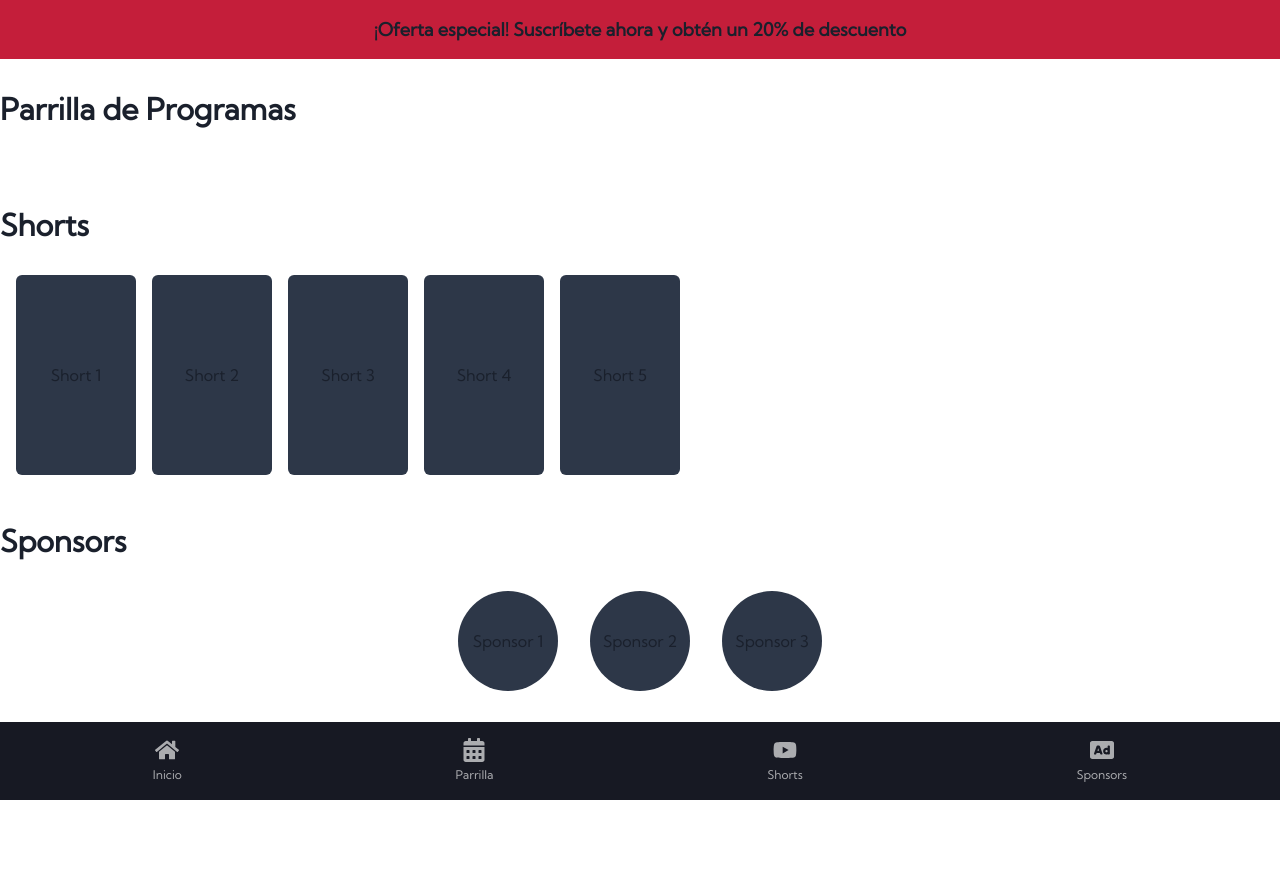
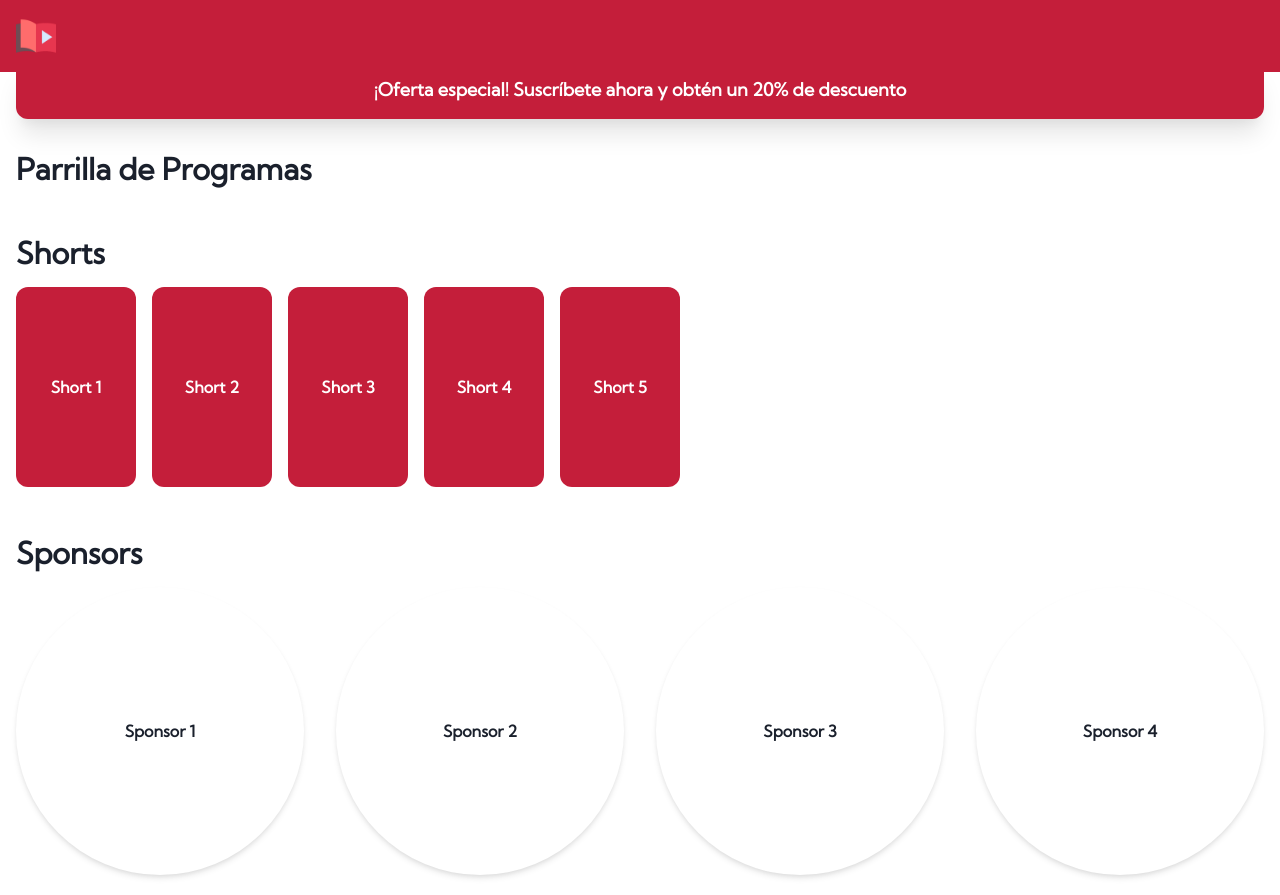
Before and after one commit to clientesweb/new, a Next.js app: page / in a window 1280 px wide. Before the commit the page ends 800 px from the top, so only its background shows below. Built offline with nearby package versions, Linux system fonts and the light colour scheme.

Commit message:
Actualizar index.tsx

```diff
--- a/src/pages/index.tsx
+++ b/src/pages/index.tsx
@@ -1,9 +1,21 @@
 "use client"
 
 import { useState } from "react"
-import { Box, VStack, HStack, Heading, Text, Image, AspectRatio, Button } from "@chakra-ui/react"
-import { Navigation } from "../components/Navigation"
+import {
+  Box,
+  VStack,
+  HStack,
+  Heading,
+  Text,
+  Image,
+  AspectRatio,
+  Button,
+  SimpleGrid,
+  useColorModeValue,
+} from "@chakra-ui/react"
+import { Layout } from "../components/Layout"
 import { CustomVideoPlayer } from "../components/CustomVideoPlayer"
+import { motion } from "framer-motion"
 import type { GetStaticProps } from "next"
 import type { Data } from "../lib/types"
 
@@ -60,97 +72,131 @@ export const getStaticProps: GetStaticProps<{ data: Data[] }> = async () => {
   }
 }
 
+const MotionBox = motion(Box)
+
 const Index = ({ data }) => {
   const [currentVideo, setCurrentVideo] = useState(data && data.length > 0 ? data[0] : null)
+  const bgColor = useColorModeValue("white", "gray.800")
+  const textColor = useColorModeValue("gray.800", "white")
 
   return (
-    <Box pb={20}>
-      {" "}
-      {/* Add padding at the bottom for the navigation bar */}
-      <VStack spacing={8} align="stretch">
+    <Layout>
+      <VStack spacing={8} align="stretch" px={4}>
         {/* Banner publicitario */}
-        <Box bg="brand.500" p={4} textAlign="center">
-          <Text fontSize="lg" fontWeight="bold">
+        <Box
+          bg="brand.500"
+          p={4}
+          borderRadius="xl"
+          color="white"
+          boxShadow="xl"
+          as={motion.div}
+          whileHover={{ scale: 1.05 }}
+          transition={{ duration: 0.3 }}
+        >
+          <Text fontSize="lg" fontWeight="bold" textAlign="center">
             ¡Oferta especial! Suscríbete ahora y obtén un 20% de descuento
           </Text>
         </Box>
 
         {/* Reproductor de video principal */}
         {currentVideo && (
-          <Box>
+          <MotionBox initial={{ opacity: 0, y: 20 }} animate={{ opacity: 1, y: 0 }} transition={{ duration: 0.5 }}>
             <CustomVideoPlayer
               src={`https://www.youtube.com/watch?v=${currentVideo.snippet.resourceId.videoId}`}
               poster={currentVideo.snippet.thumbnails.high.url}
             />
-            <Box p={4}>
-              <Heading size="md">{currentVideo.snippet.title}</Heading>
-              <Text mt={2}>{currentVideo.snippet.description}</Text>
+            <Box p={4} bg={bgColor} borderRadius="xl" mt={4} boxShadow="md">
+              <Heading size="md" color={textColor}>
+                {currentVideo.snippet.title}
+              </Heading>
+              <Text mt={2} color={textColor}>
+                {currentVideo.snippet.description}
+              </Text>
             </Box>
-          </Box>
+          </MotionBox>
         )}
 
         {/* Parrilla de programas */}
         <Box>
-          <Heading size="lg" mb={4}>
+          <Heading size="lg" mb={4} color={textColor}>
             Parrilla de Programas
           </Heading>
-          <HStack overflowX="auto" spacing={4} p={4}>
+          <SimpleGrid columns={{ base: 1, sm: 2, md: 3, lg: 4 }} spacing={4}>
             {data.map((video: Data) => (
-              <Box key={video.id} w="200px" flexShrink={0}>
+              <MotionBox key={video.id} whileHover={{ scale: 1.05 }} whileTap={{ scale: 0.95 }}>
                 <AspectRatio ratio={16 / 9}>
                   <Image
                     src={video.snippet.thumbnails.high.url || "/placeholder.svg"}
                     alt={video.snippet.title}
                     objectFit="cover"
+                    borderRadius="xl"
                   />
                 </AspectRatio>
-                <Text mt={2} fontWeight="bold" noOfLines={2}>
+                <Text mt={2} fontWeight="bold" noOfLines={2} color={textColor}>
                   {video.snippet.title}
                 </Text>
-                <Button mt={2} size="sm" onClick={() => setCurrentVideo(video)}>
+                <Button mt={2} size="sm" onClick={() => setCurrentVideo(video)} colorScheme="brand" width="full">
                   Ver ahora
                 </Button>
-              </Box>
+              </MotionBox>
             ))}
-          </HStack>
+          </SimpleGrid>
         </Box>
 
         {/* Shorts */}
         <Box>
-          <Heading size="lg" mb={4}>
+          <Heading size="lg" mb={4} color={textColor}>
             Shorts
           </Heading>
-          <HStack overflowX="auto" spacing={4} p={4}>
-            {/* Aquí irían los shorts, por ahora usaremos datos de ejemplo */}
+          <HStack overflowX="auto" spacing={4} pb={4}>
             {[1, 2, 3, 4, 5].map((i) => (
-              <Box key={i} w="120px" h="200px" bg="gray.700" borderRadius="md" flexShrink={0}>
-                <Text textAlign="center" lineHeight="200px">
+              <MotionBox key={i} whileHover={{ scale: 1.05 }} whileTap={{ scale: 0.95 }}>
+                <Box
+                  w="120px"
+                  h="200px"
+                  bg="brand.500"
+                  borderRadius="xl"
+                  display="flex"
+                  alignItems="center"
+                  justifyContent="center"
+                >
+                  <Text textAlign="center" color="white" fontWeight="bold">
                     Short {i}
                   </Text>
                 </Box>
+              </MotionBox>
             ))}
           </HStack>
         </Box>
 
         {/* Sponsors */}
         <Box>
-          <Heading size="lg" mb={4}>
+          <Heading size="lg" mb={4} color={textColor}>
             Sponsors
           </Heading>
-          <HStack justify="center" spacing={8} p={4}>
-            {/* Aquí irían los logos de los sponsors */}
-            {[1, 2, 3].map((i) => (
-              <Box key={i} w="100px" h="100px" bg="gray.700" borderRadius="full">
-                <Text textAlign="center" lineHeight="100px">
+          <SimpleGrid columns={{ base: 2, sm: 3, md: 4 }} spacing={8}>
+            {[1, 2, 3, 4].map((i) => (
+              <MotionBox key={i} whileHover={{ scale: 1.05 }} whileTap={{ scale: 0.95 }}>
+                <Box
+                  w="100%"
+                  aspectRatio={1}
+                  bg={bgColor}
+                  borderRadius="full"
+                  display="flex"
+                  alignItems="center"
+                  justifyContent="center"
+                  boxShadow="md"
+                >
+                  <Text textAlign="center" color={textColor} fontWeight="bold">
                     Sponsor {i}
                   </Text>
                 </Box>
+              </MotionBox>
             ))}
-          </HStack>
+          </SimpleGrid>
         </Box>
       </VStack>
-      <Navigation />
-    </Box>
+    </Layout>
   )
 }
 
```
Lines whose indentation alone changed are shown as unchanged.
